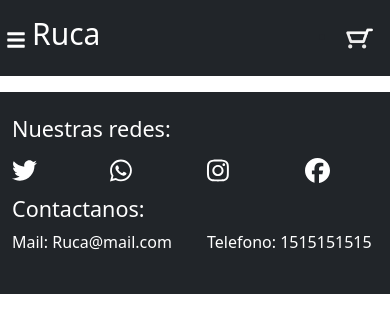
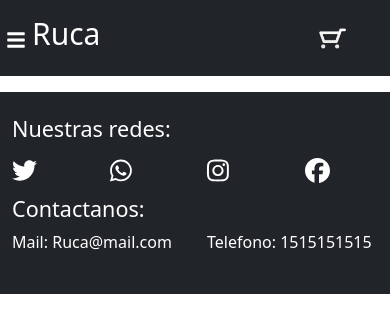
Before and after one commit to kevinfigueredo2000/React-Ruca-CoderHouse, a React (Create React App) app: page /cart in a window 390 px wide. Shown: the top 332 px of the page. Built offline with nearby package versions, Linux system fonts and the light colour scheme; no server answers; the database is empty.

Commit message:
cambios pill

```diff
--- a/src/components/Nav/NavBar.css
+++ b/src/components/Nav/NavBar.css
@@ -67,7 +67,7 @@
         flex-direction: column;
     }
     #cart{
-        margin-left: 56%;
+        margin-left: 49%;
         position: unset;
     }
     .hamburger{
--- a/src/components/Nav/NavBar.js
+++ b/src/components/Nav/NavBar.js
@@ -77,7 +77,7 @@ function NavBar() {
                 </ul>
                 <li className="nav-item " id="cart" >
                     <span onClick={handleShowCart}><CartWidget Cart={Cart} /></span>
-                    <><SideCart/>{cantidadCarrito === 0 ? "" : <span className="badge rounded-pill" style={window.innerWidth <= 768 ? { cursor: "pointer", backgroundColor: "#0d6efd", border:"1px solid white", transform: "translate(45px,-45px)" } : { cursor: "pointer", backgroundColor: "#0d6efd", border:"1px solid white", transform: "translate(-50%,-50%)" }} onClick={handleShowCart}>{cantidadCarrito}</span>}</>
+                    <><SideCart/>{cantidadCarrito === 0 ? "" : <span className="badge rounded-pill" style={window.innerWidth <= 768 ? { cursor: "pointer", backgroundColor: "#0d6efd", border:"1px solid white", transform: "translate(-11px, -13px)" } : { cursor: "pointer", backgroundColor: "#0d6efd", border:"1px solid white", transform: "translate(-50%,-50%)" }} onClick={handleShowCart}>{cantidadCarrito}</span>}</>
                 </li>
             </Navbar>
         </section>
```
